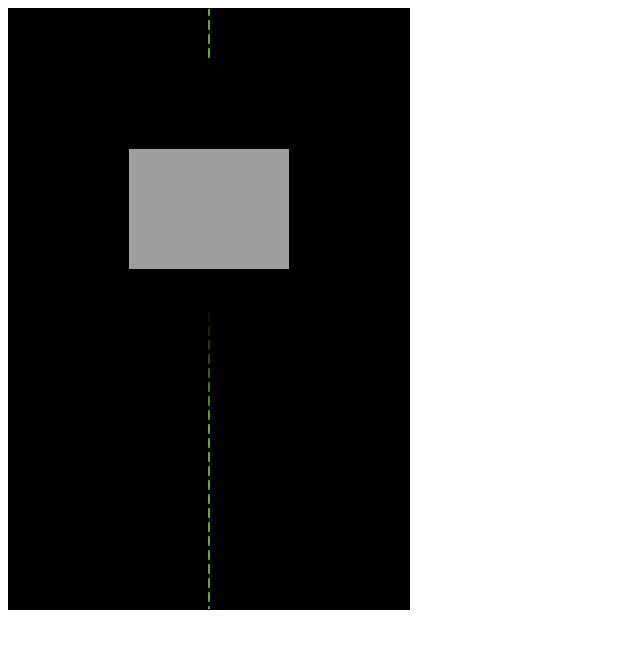
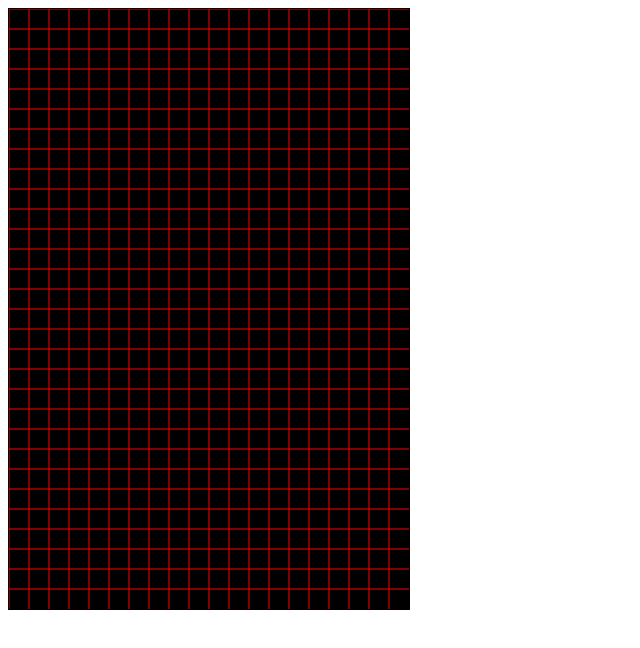
Before and after one commit to hlynurf/gridrunner, a website: page index.html in a window 1280 px wide. Shown: the whole page, without its empty margins (0-640 px from the left). Drawn offline with Linux system fonts and the light colour scheme.

Commit message:
Added drawAssets.js and drawBackground function, called by renderSimulation

```diff
--- a/Gridrunner.js
+++ b/Gridrunner.js
@@ -102,6 +102,8 @@ function processDiagnostics() {
 
 function renderSimulation(ctx) {
 
+	drawBackground(ctx);
+
     entityManager.render(ctx);
 
     if (g_renderSpatialDebug) spatialManager.render(ctx);
--- /dev/null
+++ b/drawAssets.js
@@ -0,0 +1,29 @@
+function drawBackground(ctx) {
+	util.fillBox(ctx, 0, 0, g_canvas.width, g_canvas.height, 'Black');
+	var boxSize = 20;
+	var vertLines = g_canvas.width / boxSize;
+	var horLines = g_canvas.height / boxSize;
+	for (var i = 0; i < vertLines; i++) {
+		ctx.save();
+
+		ctx.beginPath();
+		ctx.moveTo(boxSize * i, 0);
+		ctx.lineTo(boxSize * i, g_canvas.height);
+		ctx.strokeStyle = 'Red';
+		ctx.stroke();
+
+		ctx.restore();
+	}
+	for (var i = 0; i < horLines; i++) {
+		ctx.save();
+
+		ctx.beginPath();
+		ctx.moveTo(0, boxSize * i);
+		ctx.lineTo(g_canvas.width, boxSize * i);
+		ctx.strokeStyle = 'Red';
+		ctx.stroke();
+
+		ctx.restore();
+	}
+
+}
--- a/index.html
+++ b/index.html
@@ -19,6 +19,7 @@
     <script src="util.js"></script>
     <script src="keys.js"></script>
     <script src="handleMouse.js"></script>
+	<script src="drawAssets.js"></script>
 
     <script src="spatialManager.js"></script>
     <script src="entityManager.js"></script>
--- a/render.js
+++ b/render.js
@@ -69,4 +69,8 @@ function render(ctx) {
     if (g_undoBox) ctx.clearRect(200, 200, 50, 50);
 
     ++g_frameCounter;
+
+
+
+	drawBackground(ctx);
 }
```
